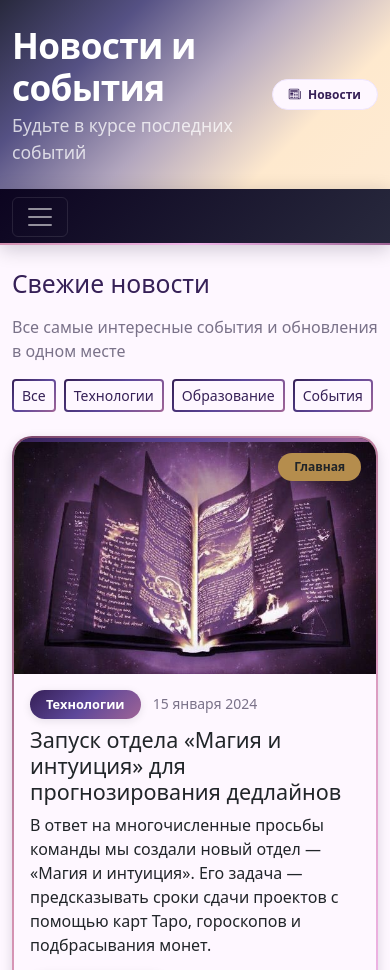
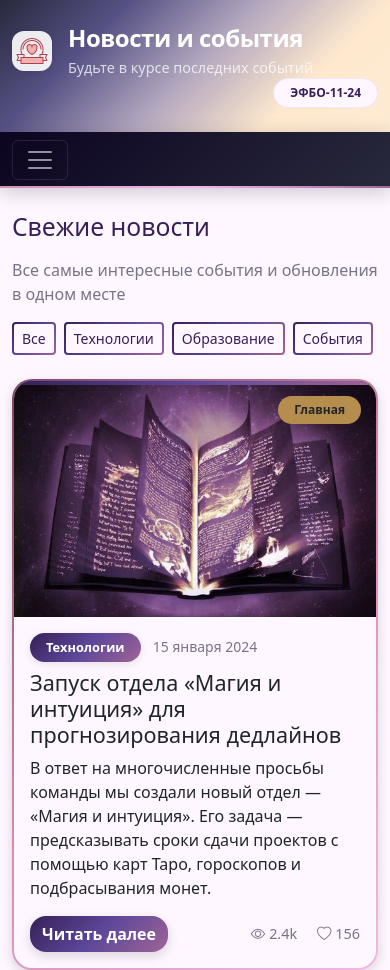
Before and after one commit to Na22Ka/kr1, a plain HTML site: page pages/news.html in a window 390 px wide. Shown: the top 970 px of the page. Drawn offline with nearby package versions, Linux system fonts and the light colour scheme.

Commit message:
Добавление лого и иконки

```diff
--- a/pages/news.html
+++ b/pages/news.html
@@ -7,6 +7,7 @@
     <link href="https://cdn.jsdelivr.net/npm/bootstrap@5.3.2/dist/css/bootstrap.min.css" rel="stylesheet">
     <link rel="stylesheet" href="https://cdn.jsdelivr.net/npm/bootstrap-icons@1.11.1/font/bootstrap-icons.css">
     <link rel="stylesheet" href="../style/styles.css">
+    <link rel="icon" type="image/x-icon" href="../images/icons/icon1.png">
     <style>
         .news-card-img {
             height: 200px;
@@ -44,18 +45,23 @@
 <body class="bg-light">
     <div class="container-fluid p-0">
         <!-- Header -->
-        <header class="bg-primary text-white py-4">
+        <header class="bg-primary text-white py-3">
             <div class="container">
                 <div class="row align-items-center">
-                    <div class="col">
-                        <h1 class="h3 mb-1">Новости и события</h1>
-                        <p class="mb-0 opacity-75">Будьте в курсе последних событий</p>
+                    <!-- Логотип и название -->
+                    <div class="col-auto">
+                        <div class="d-flex align-items-center">
+                            <img src="../images/logo/logo1.png" alt="Логотип" class="logo-img me-3">
+                            <div>
+                                <h1 class="h4 mb-1">Новости и события</h1>
+                                <p class="mb-0 opacity-75 small">Будьте в курсе последних событий</p>
+                            </div>
+                        </div>
                     </div>
-                    <div class="col-auto">
-                        <span class="badge bg-light text-primary">
-                            <i class="bi bi-newspaper me-1"></i>
-                            Новости
-                        </span>
+
+                    <!-- Бейдж группы -->
+                    <div class="col-auto ms-auto">
+                        <span class="badge bg-light text-primary">ЭФБО-11-24</span>
                     </div>
                 </div>
             </div>
--- a/style/styles.css
+++ b/style/styles.css
@@ -474,3 +474,36 @@ body.bg-light {
 .btn, .card, .nav-link, .form-control, .progress-bar {
     transition: all var(--transition-normal) !important;
 }
+
+/* ===== ЛОГОТИП ===== */
+.logo-img {
+    width: 50px;
+    height: 50px;
+    object-fit: contain;
+    border-radius: var(--radius-md);
+    background: rgba(255, 255, 255, 0.9);
+    padding: 4px;
+    box-shadow: var(--shadow-sm);
+    transition: all var(--transition-normal);
+}
+
+.logo-img:hover {
+    transform: scale(1.05) rotate(5deg);
+    box-shadow: var(--shadow-md);
+}
+
+/* Адаптивность для мобильных */
+@media (max-width: 576px) {
+    .logo-img {
+        width: 40px;
+        height: 40px;
+    }
+
+    header h1 {
+        font-size: 1.5rem !important;
+    }
+
+    header p {
+        font-size: 0.9rem !important;
+    }
+}
```
Also changed, not shown: index.html (+20 -15 lines), pages/contacts.html (+16 -10 lines), pages/diary.html (+15 -9 lines), pages/goods.html (+15 -9 lines), pages/projects.html (+15 -9 lines), images/icons/icon1.png (added), images/logo/logo1.png (added).
